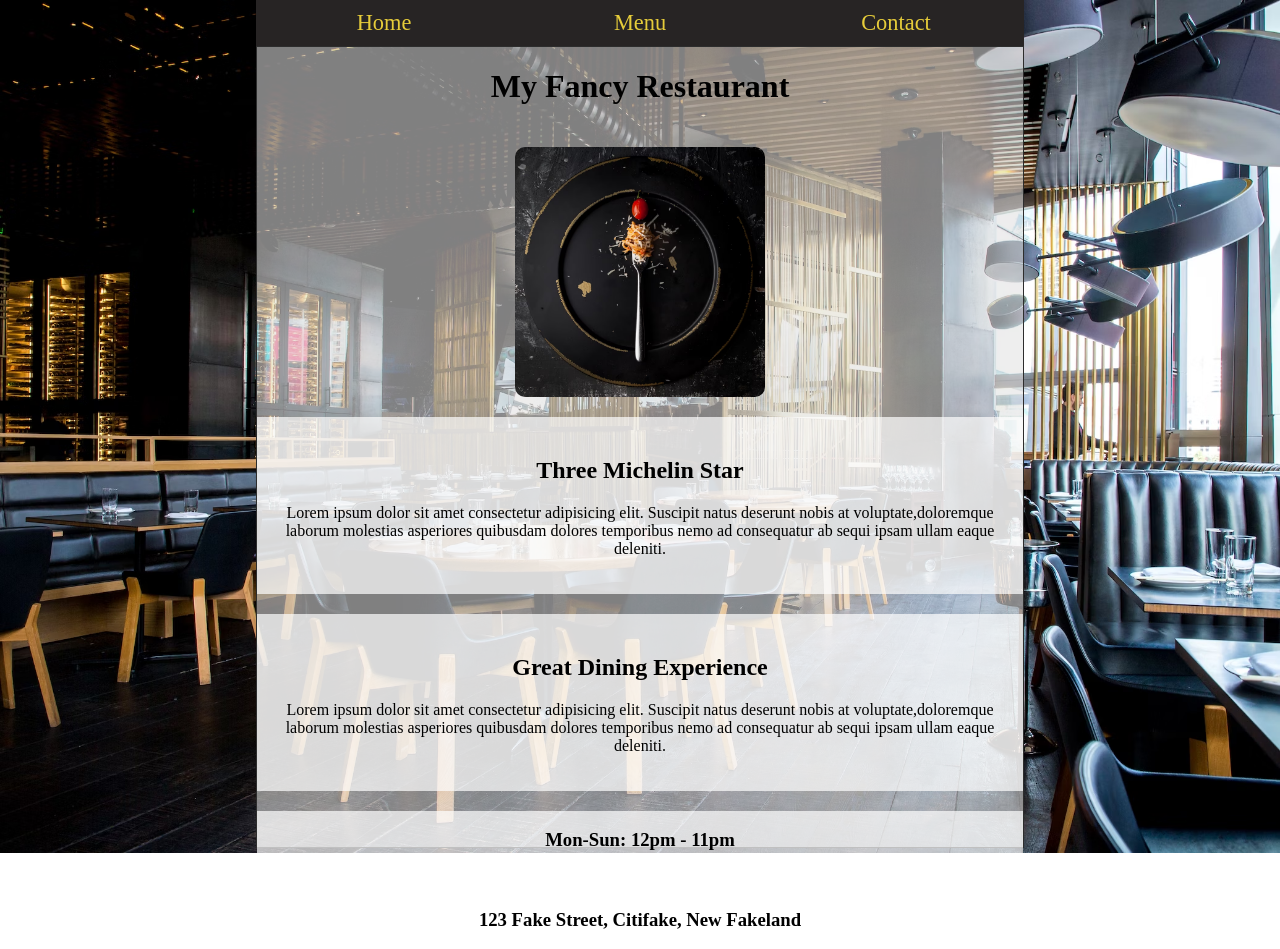
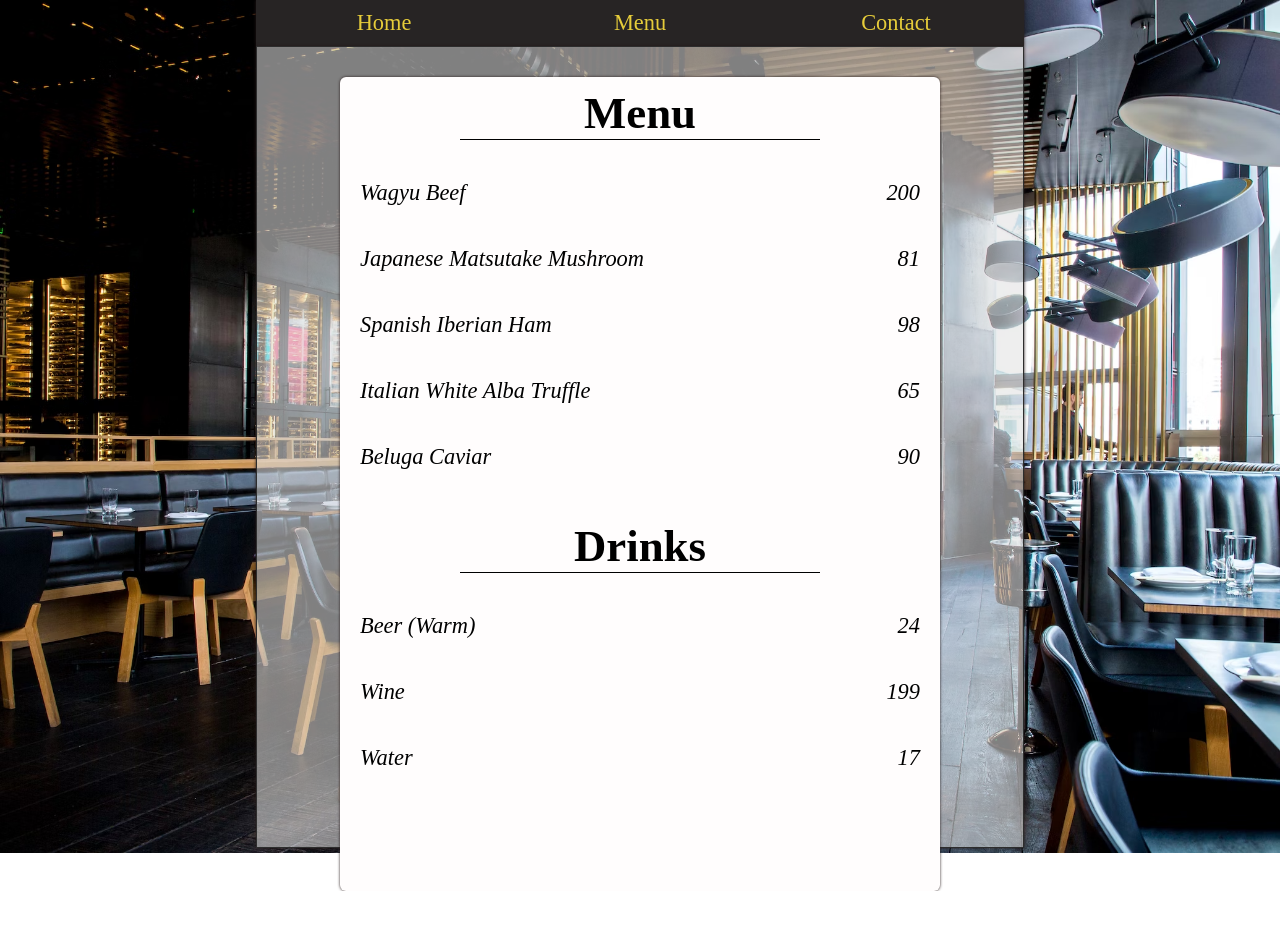
Before and after one commit to BrynyPatchett/restaurant-page-webpack, a website built with webpack: page dist/index.html in a window 1280 px wide. Both pictures are taken after a click on the element "Menu". After the commit the page ends 891 px from the top, so only its background shows below. Built offline with nearby package versions, Linux system fonts and the light colour scheme.

Commit message:
Added Menu js to act as menu page, added support to navigate to menu

```diff
--- /dev/null
+++ b/src/contact.js
@@ -0,0 +1,4 @@
+export default function () {
+    let contact  = document.createElement("div");
+    return contact;
+}
--- a/src/index.js
+++ b/src/index.js
@@ -1,5 +1,7 @@
 import navbar from './navbar.js';
 import home from './landing.js';
+import menu from './menu.js';
+import contact from './contact.js';
 import './style.css';
 
 const body = document.querySelector("body");
@@ -7,8 +9,9 @@ const contentDisplay = document.querySelector('#content');
 
 //clearContent of page
 function clearContent(){
+    console.log(contentDisplay);
     contentDisplay.childNodes.forEach(node => {
-        contentDisplay.removeChild(node);
+        contentDisplay.removeChild(node)
     });
 };
 
@@ -18,18 +21,15 @@ function navClick(navTarget){
 }
 //Add Lister To Home nav
 navbar.childNodes[0].addEventListener('click',() => {
-    console.log("AND IM GOING HOME");
     navClick(home);
 });
 //Add Lister To Menu nav
 navbar.childNodes[1].addEventListener('click',() => {
-    console.log("WHATS ON THE MENU");
-    navClick(home);
+    navClick(menu);
 });
 //Add Lister To Contact nav
 navbar.childNodes[2].addEventListener('click',() => {
-    console.log("PLEASE CALL ME NOW");
-    navClick(home);
+    navClick(contact);
 });
 
 console.log(navbar);
--- a/src/landing-style.css
+++ b/src/landing-style.css
@@ -5,6 +5,7 @@
     flex-direction: column;
     align-items: center;
     justify-content: space-between;
+    box-shadow: 0 0 3px rgb(39, 26, 26);
 
 }
 
--- /dev/null
+++ b/src/menu-style.css
@@ -0,0 +1,34 @@
+.menu{
+    background-color:#fffdfd;
+    display: flex;
+    flex-direction: column;
+    text-align: center;
+    height: min-content;
+    margin-top: 30px;
+    width: 600px;
+    font-size: 1.4rem;
+    border-radius: 6px;
+    box-shadow: 0 0 3px rgb(39, 26, 26);
+}
+
+#menuTitle{
+    margin-top: 10px;
+    margin-bottom: 40px;
+    border: 1px solid;
+    border-top: none;
+    border-left: none;
+    border-right: none;
+    align-self: center;
+    width: 60%;
+}
+
+.menuitemflex{
+    display: flex;
+    justify-content: space-between;
+    padding: 0px 20px;
+    >p{
+        margin: 0;
+    }
+    margin-bottom: 40px;
+    font-style: italic;
+}
--- /dev/null
+++ b/src/menu.js
@@ -0,0 +1,69 @@
+import './menu-style.css'
+
+
+export default function () {
+    let menu  = document.createElement("div");
+    menu.classList.add('menu');
+
+    let menuTitle = document.createElement("h1");
+    menuTitle.textContent = "Menu";
+    menuTitle.id = "menuTitle";
+    menu.appendChild(menuTitle);
+
+    let foodItems = ["Wagyu Beef", "Japanese Matsutake Mushroom","Spanish Iberian Ham","Italian White Alba Truffle","Beluga Caviar"];
+    let foodPrices = [200,81,98,65,90];
+
+    for(let i = 0; i <foodItems.length; i++){
+        let item  = document.createElement("div");
+        item.classList.add('menuitemflex');
+
+        let food  = document.createElement("p");
+        food.textContent = foodItems[i];
+        let price  = document.createElement("p");
+        price.textContent = foodPrices[i];
+
+        item.appendChild(food);
+        item.appendChild(price);
+        menu.appendChild(item);
+    }
+
+    let drinkTitle = document.createElement("h1");
+    drinkTitle.textContent = "Drinks";
+    drinkTitle.id = "menuTitle";
+    menu.appendChild(drinkTitle);
+
+    let drinkItems = ["Beer (Warm)","Wine","Water"];
+    let drinkPrices = [24,199,17];
+
+    for(let i = 0; i <foodItems.length; i++){
+        let item  = document.createElement("div");
+        item.classList.add('menuitemflex');
+
+        let drink  = document.createElement("p");
+        drink.textContent = drinkItems[i];
+        let price  = document.createElement("p");
+        price.textContent = drinkPrices[i];
+
+        item.appendChild(drink);
+        item.appendChild(price);
+        menu.appendChild(item);
+    }
+
+    return menu;
+}
+
+// <!-- <div class="menu">
+// <h1 id="menuTitle">Menu</h1>
+
+// <div class="menuitemflex"><p>Wagyu Beef</p><p>$200</p></div>
+// <div class="menuitemflex"><p>Japanese Matsutake Mushroom</p><p>$81</p></div>
+// <div class="menuitemflex"><p>Spanish Iberian Ham </p><p>$98</p></div>
+// <div class="menuitemflex"><p>Italian White Alba Truffle</p><p>$65</p></div>
+// <div class="menuitemflex"><p>Beluga Caviar</p><p>$90</p></div>
+
+// <h1 id="menuTitle">Drink</h1>
+
+// <div class="menuitemflex"><p>Beer (Warm) </p><p>$24</p></div>
+// <div class="menuitemflex"><p>Wine </p><p>$199</p></div>
+// <div class="menuitemflex"><p>Water</p><p>$12</p></div>
+// </div> -->
--- a/src/navbar-style.css
+++ b/src/navbar-style.css
@@ -3,6 +3,7 @@ nav{
     flex-direction: row;
     background-color: rgb(39, 36, 36);
     justify-content: space-evenly;
+    box-shadow: 0 0 3px rgb(39, 26, 26);
 }
 
 .navitem{
--- a/src/style.css
+++ b/src/style.css
@@ -17,4 +17,5 @@ body{
     border: 1px solid #2d2d2d;
     justify-content: center;
     height: 100%;
+    box-shadow: 0 0 3px rgb(39, 26, 26);
 }
```
Also changed, not shown: dist/index.html, dist/main.js, src/contact-style.css (added).
